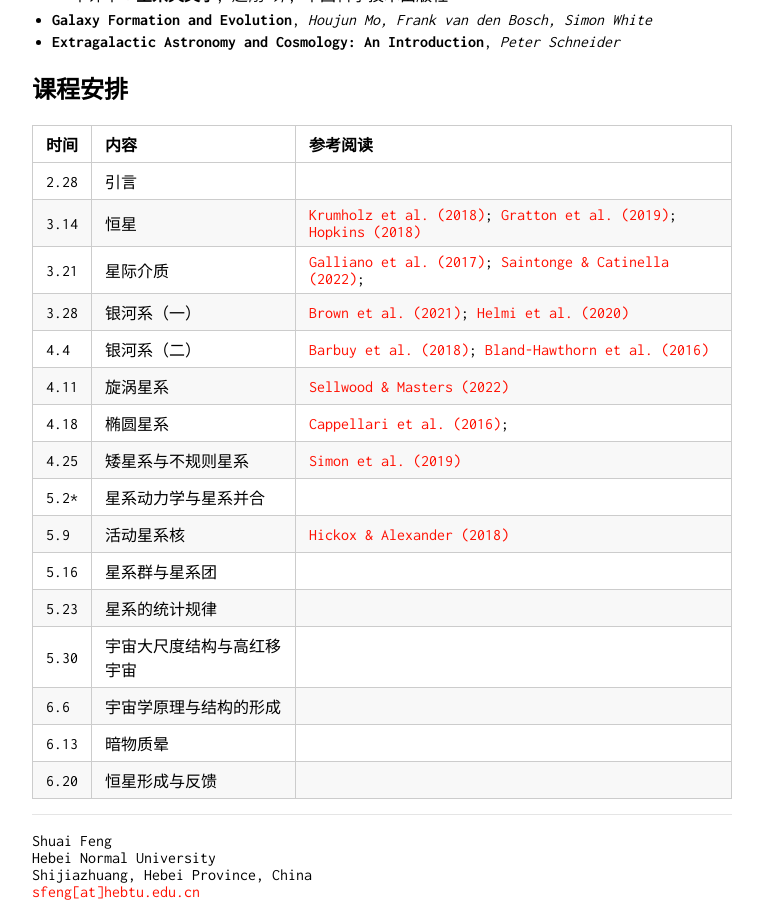
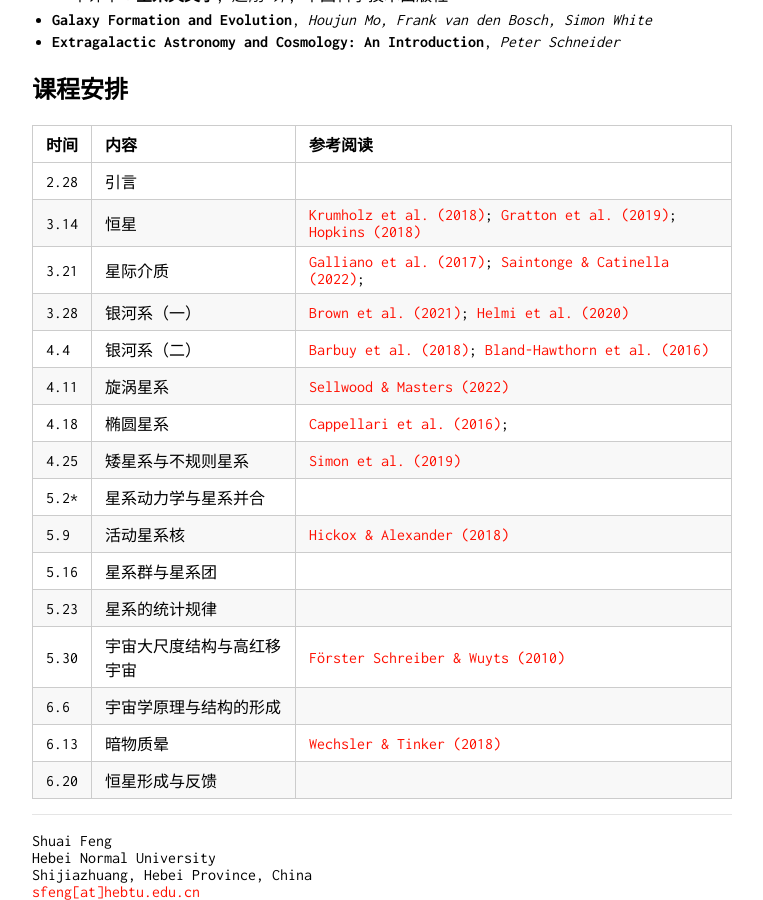
Before and after one commit to fengshuai0210/fengshuai0210.github.io, a Jekyll site: the page built from teaching/Galaxy.md, in a window 1280 px wide and 900 px high, scrolled down 652 px. Shown: the whole window, without its empty margins (258-1021 px from the left). Built offline with Jekyll 4.4.1, drawn with Linux system fonts in a browser that asks for light colours; our own code applies the rules of GitHub Pages for plain Markdown files.

Commit message:
Update Galaxy.md

```diff
--- a/teaching/Galaxy.md
+++ b/teaching/Galaxy.md
@@ -33,7 +33,7 @@ layout: default
 5.9  | 活动星系核 | [Hickox & Alexander (2018)](https://arxiv.org/abs/1806.04680)
 5.16 | 星系群与星系团 |
 5.23 | 星系的统计规律 |
-5.30 | 宇宙大尺度结构与高红移宇宙 |
+5.30 | 宇宙大尺度结构与高红移宇宙 | [Förster Schreiber & Wuyts (2010)](https://arxiv.org/abs/2010.10171)
 6.6  | 宇宙学原理与结构的形成 |
-6.13 | 暗物质晕 |
+6.13 | 暗物质晕 | [Wechsler & Tinker (2018)](https://arxiv.org/abs/1804.03097)
 6.20 | 恒星形成与反馈 |
```
